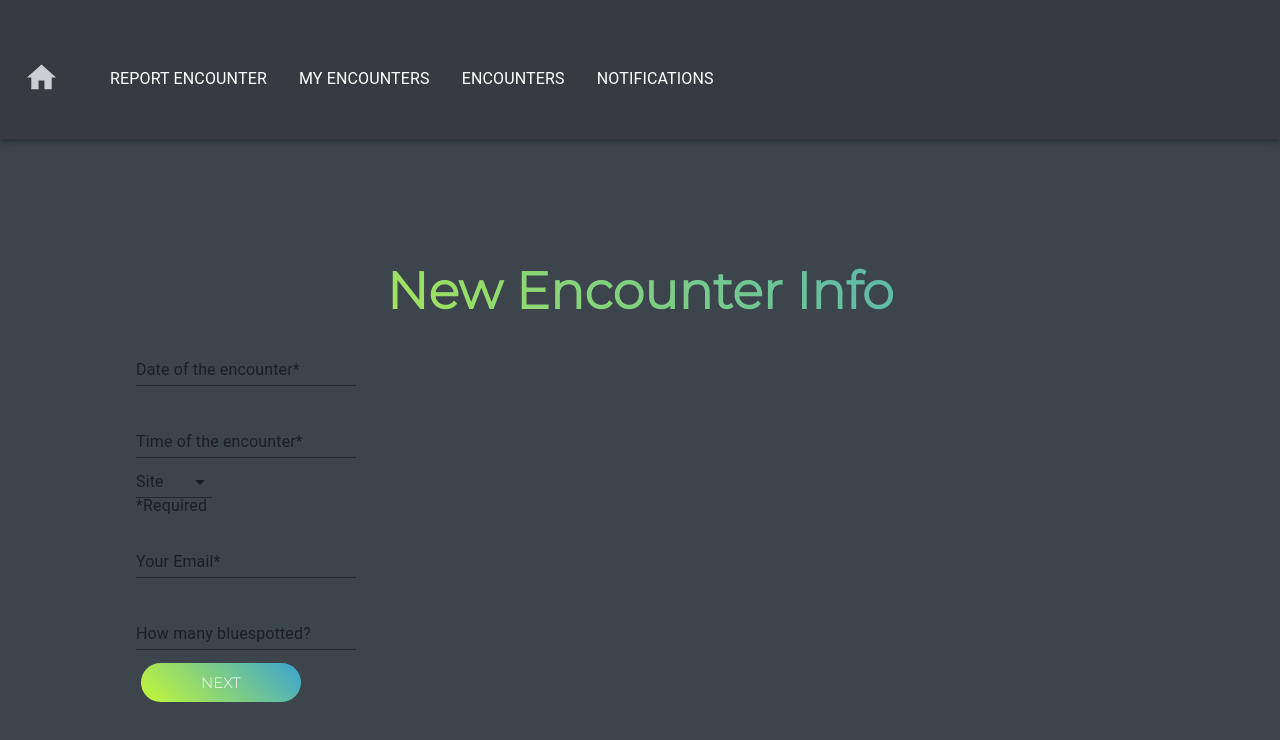
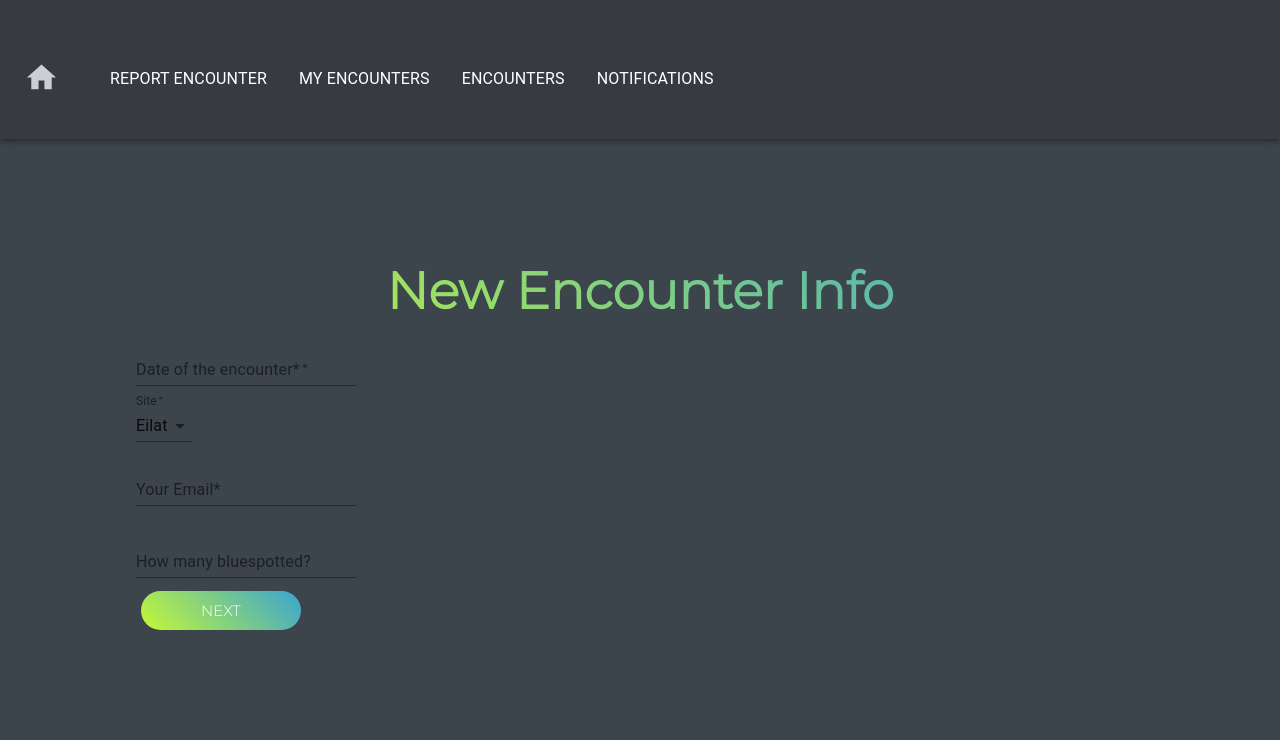
Before and after one commit to arieell25/Spotted_ClientSide, a React (Create React App) app in the folder client-side-spotted/: page /AddEncounter in a window 1280 px wide. Shown: the top 740 px of the page. Built offline with nearby package versions, Linux system fonts and the light colour scheme.

Commit message:
add encounter form

```diff
--- a/client-side-spotted/src/Components/Encounters/AddEncounter.js
+++ b/client-side-spotted/src/Components/Encounters/AddEncounter.js
@@ -1,13 +1,24 @@
-import React from "react";
+import React, { Fragment, useState }  from "react";
 import InputAdornment from "@material-ui/core/InputAdornment";
 import TextField from "@material-ui/core/TextField";
 import MenuItem from "@material-ui/core/MenuItem";
 import FormLabel from "@material-ui/core/FormLabel";
+import {EncounterService} from '../../Service/EncounterService';
 import { Link } from 'react-router-dom';
+import { useForm, Controller  } from 'react-hook-form';
+import StatusDialog from './StatusDialog';
+
+// import {
+//   Dialog,
+//   DialogContent,
+//   DialogContentText,
+//   IconButton,
+//   DialogTitle,
+//   Grid,
+// } from '@material-ui/core';
 
 
-
-const site = [
+const sitesName = [
   {
     value: "Eilat",
     label: "Eilat"
@@ -26,20 +37,48 @@ const site = [
   }
 ];
 
-class AddEncounter extends React.Component {
-  state = {
-    nickName: "",
-    dateOfTheEncounter: "",
-    timeOfTheEncounter: "",
-    site: "",
-    email: ""
+// class AddEncounter extends React.Component {
+  export default function AddEncounter(){
+  //  var state = {
+  //   nickName: "",
+  //   dateOfTheEncounter: "",
+  //   // timeOfTheEncounter: "",
+  //   site: "",
+  //   email: "",
+  //   spottedCount: ""
+  // };
+  const [status, setStatus] = useState([]);
+  const [openRespons, setOpenRespons] = useState(false);
+
+  const [site, setSite] = useState("Eilat");
+   const { register, handleSubmit, errors, control } = useForm();
+
+  // const handleChange = prop => event => {
+  //   this.setState({ [prop]: event.target.value });
+  // };
+  const handleCloseRespons = () => {
+    setOpenRespons(false);
   };
-  handleChange = prop => event => {
-    this.setState({ [prop]: event.target.value });
+  const onSubmit = data => {
+    console.log(data);
+    EncounterService
+      .addEncounter(data)
+      .then(result=>{
+        console.log('added auccesfully new encounter!')
+        setStatus('Encounter was added successfuly!');
+        setOpenRespons(true);
+
+      })
+      .catch(err => {
+        this.setState({ message: err.toString() });
+        setStatus('Oops... Somthing went wrong, try again.');
+        setOpenRespons(true);
+        console.log(errors);
+      });
   };
 
-  render() {
-    console.log("state", this.state);
+
+    // console.log("state", this.state);
     return (
       <div className="animated slideInUpTiny animation-duration-3">
         <div className="m-5">
@@ -48,85 +87,77 @@ class AddEncounter extends React.Component {
               <Link to='/' style={{ 'textDecoration': 'none' }}><h2>New Encounter Info</h2></Link>
             </div>
           </div>
+          <form onSubmit={handleSubmit(onSubmit)}>
           <div className="row">
             <TextField
-              id="dateOfTheEncounter"
+              required
+              inputRef={register}
+              name="EncounterDate"
               label="Date of the encounter*"
-              value={this.state.dateOfTheEncounter}
-              onChange={this.handleChange("dateOfTheEncounter")}
               margin="normal"
               halfwidth="true"
             />
           </div>
           <div className="row">
             <TextField
-              id="timeOfTheEncounter"
-              label="Time of the encounter*"
-              value={this.state.timeOfTheEncounter}
-              onChange={this.handleChange("timeOfTheEncounter")}
-              margin="normal"
+               inputRef={register}
+              select
+              required
+              name="SiteID"
+              value={site}
               halfwidth="true"
-            />
-          </div>
-          <div className="row">
-            <TextField
-              select
-              value={this.state.site}
-              onChange={this.handleChange("site")}
-              halfwidth="true"
-              InputProps={{
-                startAdornment: (
-                  <InputAdornment position="start">
-                    Site
-                  </InputAdornment>
-                )
-              }}
+              label="Site"
+              // onChange={event => {
+              //   setSite(event.target.value);
+              // }}
+              // InputProps={{
+              //   startAdornment: (
+              //     <InputAdornment position="start">
+              //       Site*
+              //     </InputAdornment>
+              //   )
+              // }}
             >
-              {site.map(option => (
+              {sitesName.map(option => (
                 <MenuItem key={option.value} value={option.value}>
                   {option.label}
                 </MenuItem>
               ))}
             </TextField>
-            <FormLabel component="legend">
-              *Required
-            </FormLabel>
           </div>
 
           <div className="row">
             <TextField
-              id="email"
+              inputRef={register}
+              name="Email"
               label="Your Email*"
-              value={this.state.email}
-              onChange={this.handleChange("email")}
-              margin="normal"
-              halfwidth="true"
-            />
-          </div>
-          {/* add checkbox */}
-
-          <div className="row">
-            <TextField
-              id="count"
-              label="How many bluespotted?"
-              value={this.state.count}
-              onChange={this.handleChange("count")}
               margin="normal"
               halfwidth="true"
             />
           </div>
 
-              <Link to='/AddIdentifiedEncounter'>
-                <button className='btn' type="button">NEXT</button>
-              </Link>
-              </div>
-
+          <div className="row">
+            <TextField
+              inputRef={register}
+              name="SpottedCountReported"
+              label="How many bluespotted?"
+              margin="normal"
+              halfwidth="true"
+            />
           </div>
 
-
-
+              {/* <Link to='/AddIdentifiedEncounter'> */}
+                <button className='btn' type="submit" >NEXT</button>
+              {/* </Link> */}
+              </form>
+              </div>
+              <StatusDialog
+                open={openRespons}
+                status={status}
+                onClose={handleCloseRespons}
+        />
+          </div>
     );
-  }
 }
 
-export default AddEncounter;
+// export default AddEncounter;
--- /dev/null
+++ b/client-side-spotted/src/Components/Encounters/StatusDialog.js
@@ -0,0 +1,56 @@
+import React, { Fragment } from 'react';
+// import { MuiThemeProvider } from '@material-ui/core/styles';
+import { makeStyles } from '@material-ui/core/styles';
+// import theme from '../Theme/newTheme';
+
+import { Dialog, DialogActions, DialogTitle, Grid, Button} from '@material-ui/core';
+// import { StyledButton } from '../Theme/Button.styled';
+
+const useStyles = makeStyles(theme => ({
+  root: {
+    maxHeight: 200,
+    maxWidth: 350,
+    flexGrow: 1,
+    margin: 'auto',
+  },
+  dialogtitle:{
+    textAlign: 'center',
+  },
+  actions:{
+    alignSelf: 'center',
+  }
+}));
+
+export default function StatusDialog(props) {
+  const classes = useStyles;
+  const { open, status, onClose } = props;
+
+  return (
+    // <MuiThemeProvider theme={theme}>
+      <Fragment>
+        <Dialog
+          className={classes.root}
+          open={open}
+          onClose={onClose}
+          aria-labelledby="form-dialog-title"
+
+        >
+          <Grid item container justify="center">
+            {/* <img
+              src="/images/done.png"
+              alt="done"
+              style={{ width: 160, height: 120, padding: 30 }}
+            /> */}
+          </Grid>
+
+          <DialogTitle style={{textAlign: 'center'}} id="form-dialog-title">{status}</DialogTitle>
+          <DialogActions style={{alignSelf: 'center'}}>
+            <Button onClick={onClose} color="primary">
+              Upload Media
+            </Button>
+          </DialogActions>
+        </Dialog>
+      </Fragment>
+    // </MuiThemeProvider>
+  );
+}
--- a/client-side-spotted/src/Components/Login.js
+++ b/client-side-spotted/src/Components/Login.js
@@ -17,11 +17,7 @@ const Login = forwardRef((props, ref) => {
         onSubmitC();
         console.log('SUCCESS!');
       })
-    //   .catch(err => {
-    //     setError(err);
-    //     console.log(error);
-    //     console.log(errors);
-    //   });
+
   };
 
   return (
--- a/client-side-spotted/src/Components/NavBar.js
+++ b/client-side-spotted/src/Components/NavBar.js
@@ -58,7 +58,7 @@ const NavBar = () => {
   };
   function handleLogoutClick(e) {
     userService.logout();
-    window.location.reload(false);
+    window.location.reload();
 
   }
 
--- a/client-side-spotted/src/Service/EncounterService.js
+++ b/client-side-spotted/src/Service/EncounterService.js
@@ -9,7 +9,7 @@ export const EncounterService = {
 }
 
 function getEncounters() {
-  return HttpService.get(`/encounters/getAllencounters`);
+  return HttpService.get(`api/encounters/getAllencounters`);
 }
 // function query() {
 //   let queryStr = '?';
@@ -28,9 +28,10 @@ function getEncounterById(encounterId) {
 // }
 
 async function addEncounter(encounter) {
-  if (encounter.id) {
-    return HttpService.put(`/encounters/getEncounter`, encounter)
-  } else {
-    return HttpService.post(`/encounters/addEncounter`, encounter);
-  }
+  console.log(encounter);
+  // if (encounter.id) {
+  //   return HttpService.put(`api/encounters/getEncounter`, encounter)
+  // } else {
+  //   return HttpService.post(`api/encounters/addEncounter`, encounter);
+  // }
 }
```
